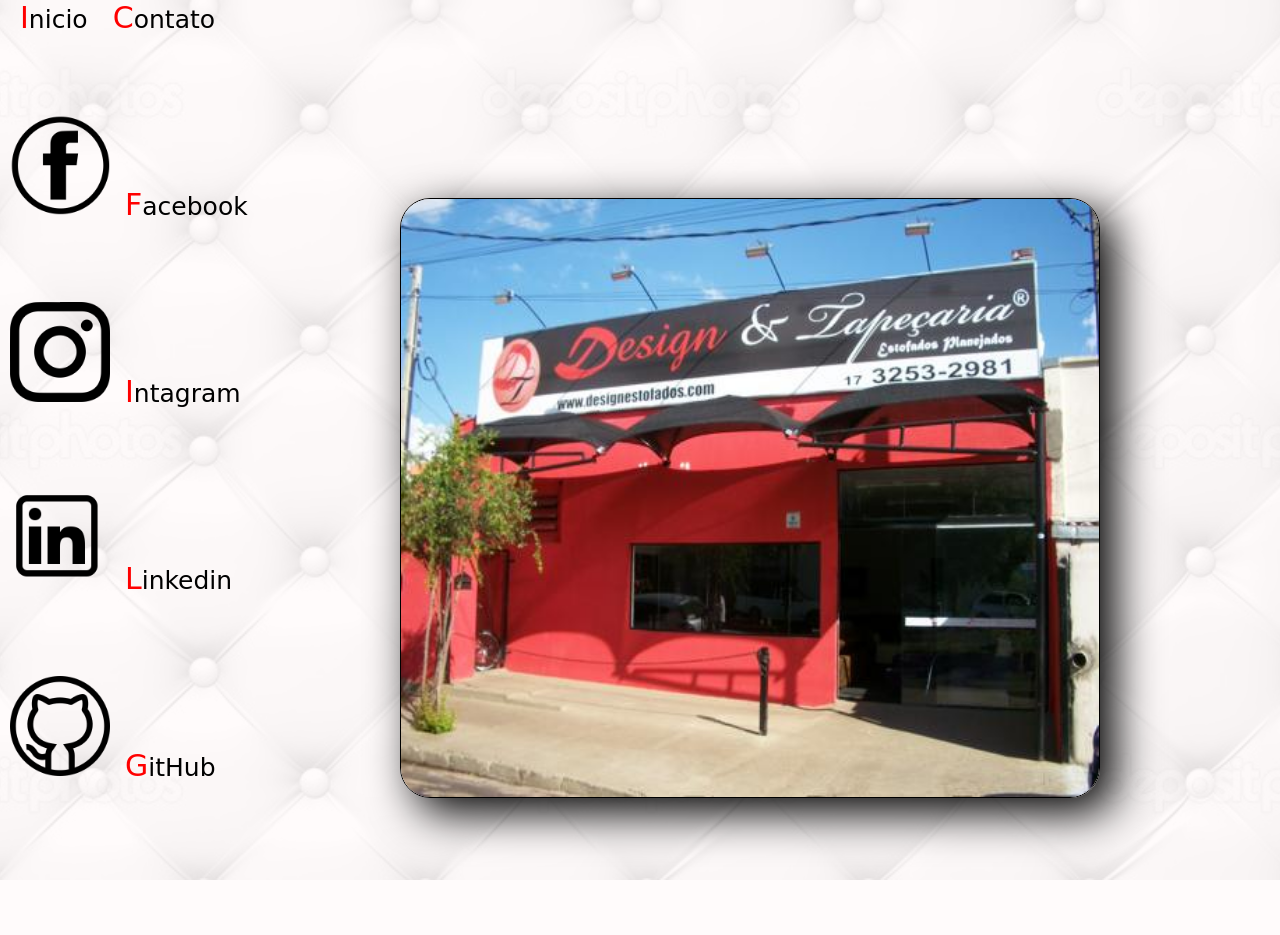
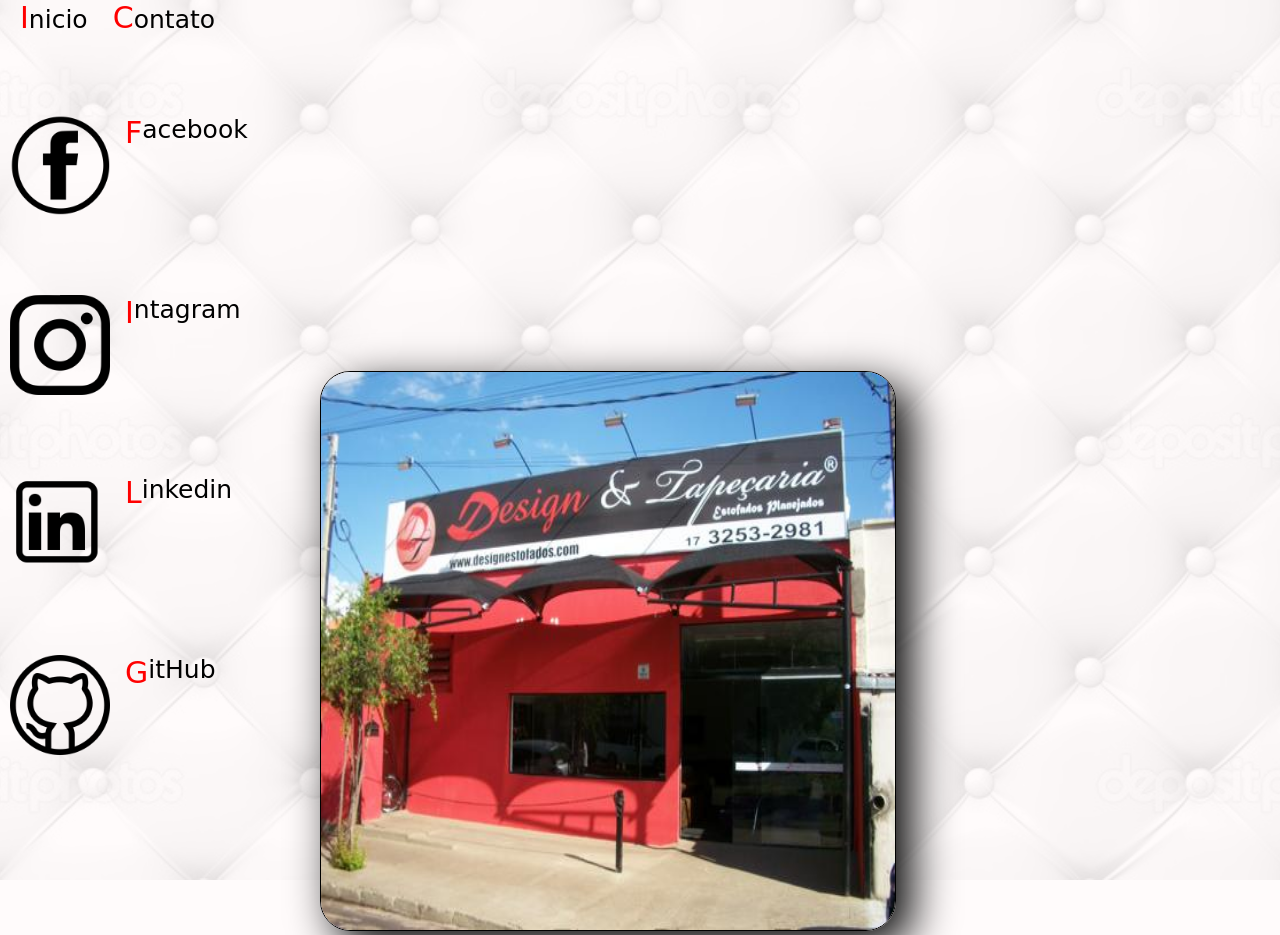
Before and after one commit to Brunocb1/DESIGN-E-TAPECARIA---ShowRoom, a plain HTML site: page indexContact.html in a window 1280 px wide. Before the commit the page ends 880 px from the top, so only its background shows below. Drawn offline with Linux system fonts and the light colour scheme; files that its build step writes are made by us from their sources; a web font is replaced by a local one.

Commit message:
Altered width img

```diff
--- a/src/css/estilos.css
+++ b/src/css/estilos.css
@@ -103,7 +103,7 @@ img {
 .estofados-selecionado .estofado-grande{
     width: 430px;
     height: 330px;
-    max-width: 300px;
+    max-width: 400px;
 }
 .estofados-selecionado .nome-estofado{
     border-bottom: 3px solid #ff0000;
--- a/src/css/style.css
+++ b/src/css/style.css
@@ -30,23 +30,25 @@ span{
     font-size: 30px;
 }
 .contacts a{
-    display: block;
+    display: flex;
     font-size: 25px;
     color: #000000;
     text-decoration: none;
     margin-top: 80px;
 }
 .midia{
-    height: 100px;
+    display: flex;
+    flex-direction: column;
+    width: 100px;
     margin-right: 15px;
     margin-left: 10px;
 }
 .faxada{
-    height: 600px;
-    width: 700px;
+    height: 70vh;
+    width: 45vw;
     border-radius: 30px;
-    margin-left: 400px;
-    margin-top: -800px;
+    margin-left: 25%;
+    margin-top: -30%;
     border: 1px solid #000000;
     box-shadow: 15px 15px 45px black;
 }
```
Also changed, not shown: indexContact.html (+5 -2 lines).
